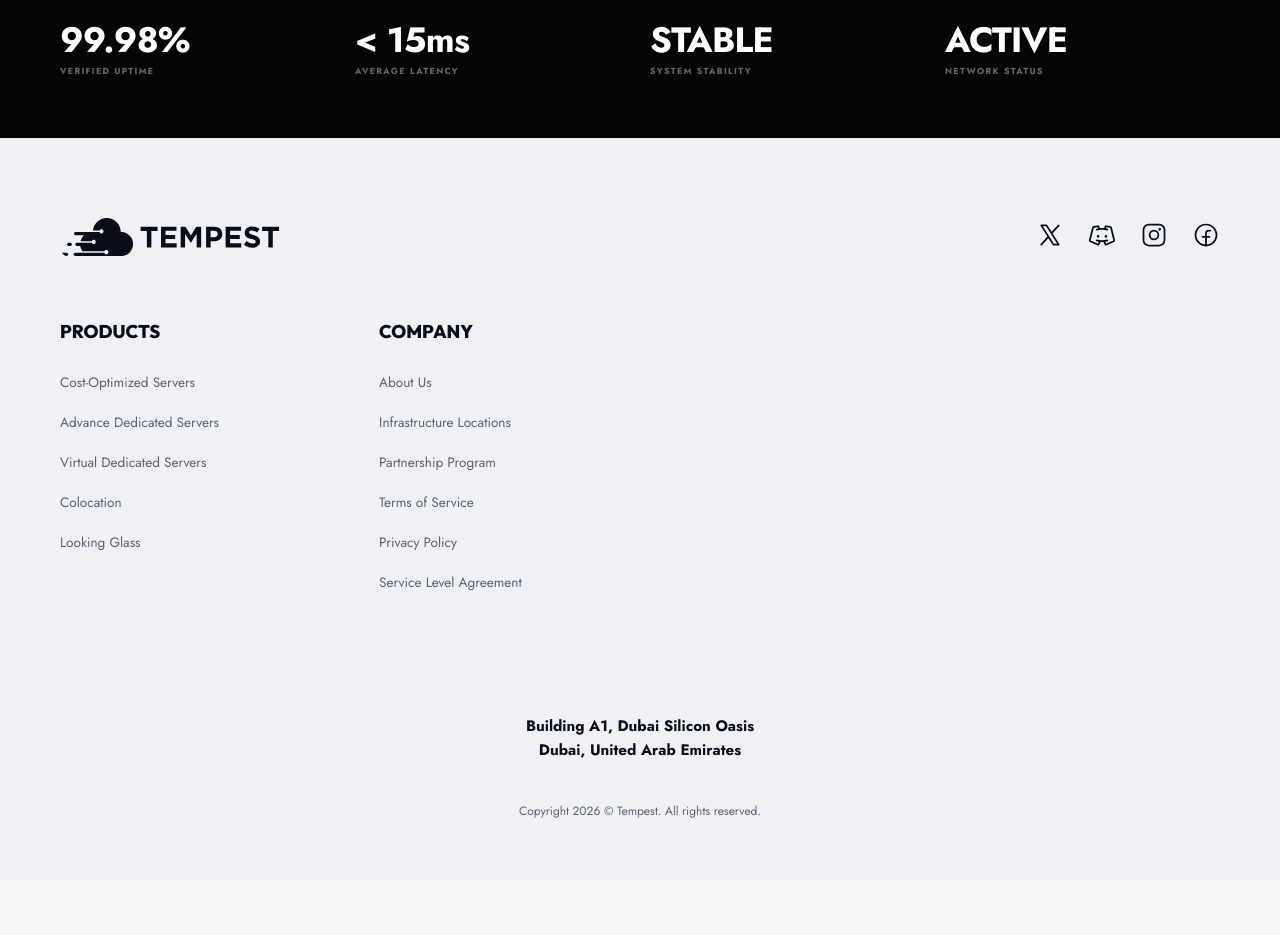
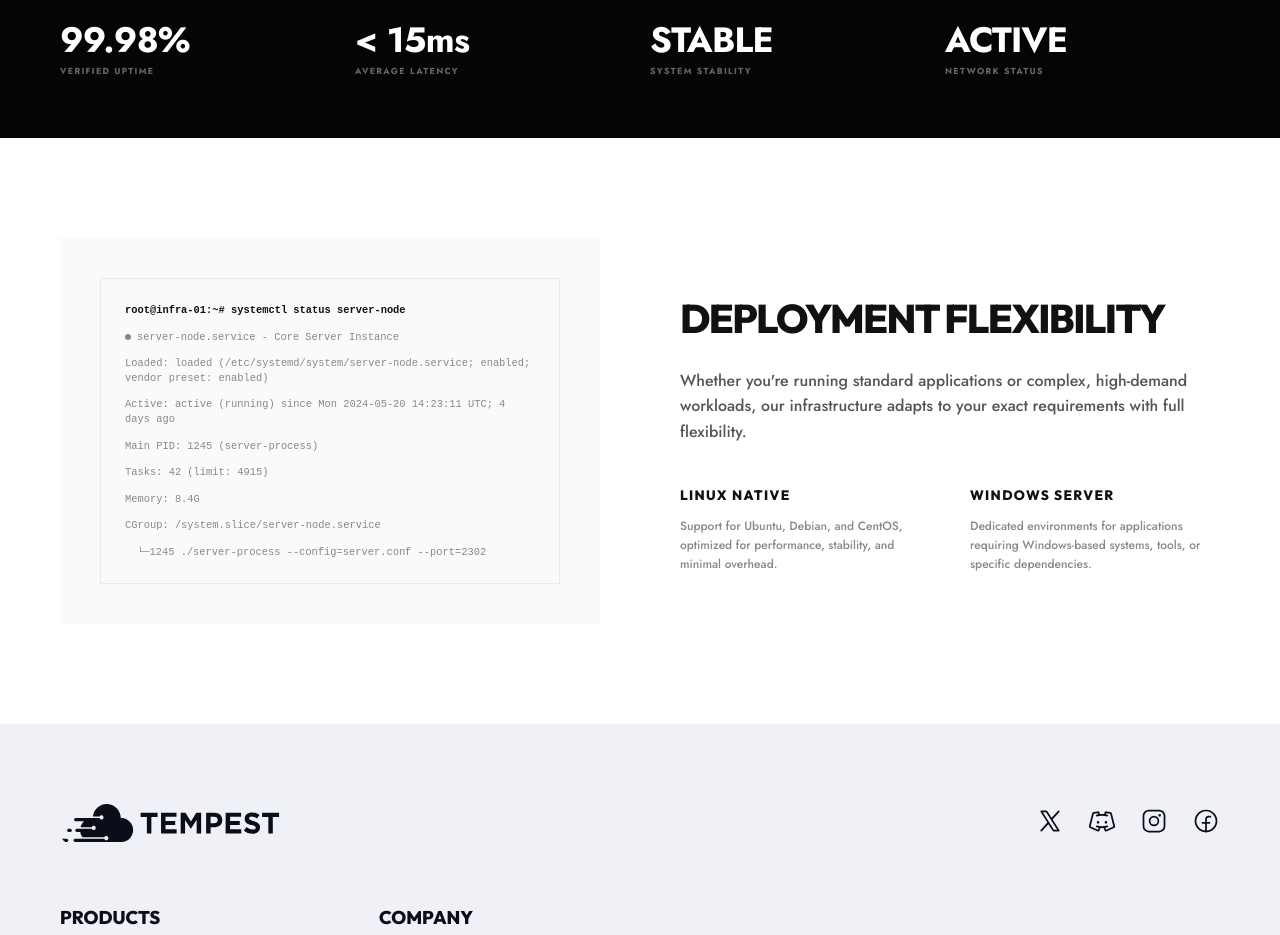
Before and after one commit to souiiii/Bytenia, a React (Vite) app: page /servers/palworld in a window 1280 px wide. Shown: the part 1340-2275 px from the top of the page. Before the commit the page ends 2220 px from the top, so only its background shows below. Built offline with nearby package versions, Linux system fonts and the light colour scheme; what react-world-flags would draw is missing.

Commit message:
feat: implement PalworldServersPage with Hero and Deployment components

```diff
--- /dev/null
+++ b/src/components/PalworldDeployment/PalworldDeployment.css
@@ -0,0 +1,125 @@
+.palworld-deployment-section {
+  padding: 100px 0;
+  background-color: #ffffff;
+}
+
+.palworld-deployment-grid {
+  display: grid;
+  grid-template-columns: 1fr 1fr;
+  gap: 80px;
+  align-items: center;
+}
+
+.palworld-terminal-wrapper {
+  background-color: #fafafa;
+  padding: 40px;
+  display: flex;
+  align-items: center;
+  justify-content: center;
+}
+
+.palworld-terminal-window {
+  background-color: transparent;
+  border: 1px solid #eaeaea;
+  padding: 24px;
+  width: 100%;
+}
+
+.term-line {
+  font-family: monospace;
+  font-size: 0.65rem;
+  color: #888;
+  margin: 0 0 12px 0;
+  line-height: 1.4;
+}
+
+.term-line:last-child {
+  margin-bottom: 0;
+}
+
+.term-line.cmd {
+  color: #111;
+  font-weight: 800;
+}
+
+.term-line.status {
+  display: flex;
+  align-items: center;
+  gap: 6px;
+}
+
+.term-dot {
+  width: 6px;
+  height: 6px;
+  background-color: #888;
+  border-radius: 50%;
+  display: inline-block;
+}
+
+.term-line.indent {
+  padding-left: 12px;
+}
+
+.palworld-deploy-title {
+  font-size: 2.5rem;
+  font-weight: 900;
+  color: #111;
+  text-transform: uppercase;
+  letter-spacing: -0.04em;
+  margin: 0 0 20px 0;
+}
+
+.palworld-deploy-desc {
+  font-size: 1rem;
+  color: #555;
+  line-height: 1.6;
+  margin: 0 0 40px 0;
+  font-weight: 500;
+}
+
+.palworld-os-grid {
+  display: grid;
+  grid-template-columns: 1fr 1fr;
+  gap: 40px;
+}
+
+.palworld-os-block {
+  display: flex;
+  flex-direction: column;
+}
+
+.palworld-os-title {
+  font-size: 0.85rem;
+  font-weight: 800;
+  color: #111;
+  text-transform: uppercase;
+  letter-spacing: 0.1em;
+  margin: 0 0 12px 0;
+}
+
+.palworld-os-desc {
+  font-size: 0.75rem;
+  color: #888;
+  line-height: 1.6;
+  margin: 0;
+  font-weight: 500;
+}
+
+/* Responsive Constraints */
+@media (max-width: 992px) {
+  .palworld-deployment-grid {
+    grid-template-columns: 1fr;
+    gap: 60px;
+  }
+}
+
+@media (max-width: 768px) {
+  .palworld-os-grid {
+    grid-template-columns: 1fr;
+    gap: 30px;
+  }
+
+  .palworld-terminal-wrapper {
+    padding: 20px;
+  }
+}
--- /dev/null
+++ b/src/components/PalworldDeployment/PalworldDeployment.jsx
@@ -0,0 +1,56 @@
+import React from 'react';
+import './PalworldDeployment.css';
+
+const PalworldDeployment = () => {
+  return (
+    <section className="palworld-deployment-section">
+      <div className="container">
+        <div className="palworld-deployment-grid">
+
+          <div className="palworld-deploy-col left-col">
+            <div className="palworld-terminal-wrapper">
+              <div className="palworld-terminal-window">
+                <p className="term-line cmd">root@infra-01:~# systemctl status server-node</p>
+                <p className="term-line status">
+                  <span className="term-dot"></span> server-node.service - Core Server Instance
+                </p>
+                <p className="term-line">Loaded: loaded (/etc/systemd/system/server-node.service; enabled; vendor preset: enabled)</p>
+                <p className="term-line">Active: active (running) since Mon 2024-05-20 14:23:11 UTC; 4 days ago</p>
+                <p className="term-line">Main PID: 1245 (server-process)</p>
+                <p className="term-line">Tasks: 42 (limit: 4915)</p>
+                <p className="term-line">Memory: 8.4G</p>
+                <p className="term-line">CGroup: /system.slice/server-node.service</p>
+                <p className="term-line indent">└─1245 ./server-process --config=server.conf --port=2302</p>
+              </div>
+            </div>
+          </div>
+
+          <div className="palworld-deploy-col right-col">
+            <h2 className="palworld-deploy-title">DEPLOYMENT FLEXIBILITY</h2>
+            <p className="palworld-deploy-desc">
+              Whether you're running standard applications or complex, high-demand workloads, our infrastructure adapts to your exact requirements with full flexibility.
+            </p>
+
+            <div className="palworld-os-grid">
+              <div className="palworld-os-block">
+                <h3 className="palworld-os-title">LINUX NATIVE</h3>
+                <p className="palworld-os-desc">
+                  Support for Ubuntu, Debian, and CentOS, optimized for performance, stability, and minimal overhead.
+                </p>
+              </div>
+              <div className="palworld-os-block">
+                <h3 className="palworld-os-title">WINDOWS SERVER</h3>
+                <p className="palworld-os-desc">
+                  Dedicated environments for applications requiring Windows-based systems, tools, or specific dependencies.
+                </p>
+              </div>
+            </div>
+          </div>
+
+        </div>
+      </div>
+    </section>
+  );
+};
+
+export default PalworldDeployment;
--- a/src/components/PalworldHero/PalworldHero.css
+++ b/src/components/PalworldHero/PalworldHero.css
@@ -165,6 +165,6 @@
   }
 
   .palworld-hero-image-wrapper {
-    justify-content: center;
+    display: none;
   }
 }
--- a/src/pages/PalworldServersPage.jsx
+++ b/src/pages/PalworldServersPage.jsx
@@ -1,12 +1,14 @@
 import React from 'react';
 import PalworldHero from '../components/PalworldHero/PalworldHero';
 import PalworldInfrastructure from '../components/PalworldInfrastructure/PalworldInfrastructure';
+import PalworldDeployment from '../components/PalworldDeployment/PalworldDeployment';
 
 const PalworldServersPage = () => {
   return (
     <>
       <PalworldHero />
       <PalworldInfrastructure />
+      <PalworldDeployment />
     </>
   );
 };
```
